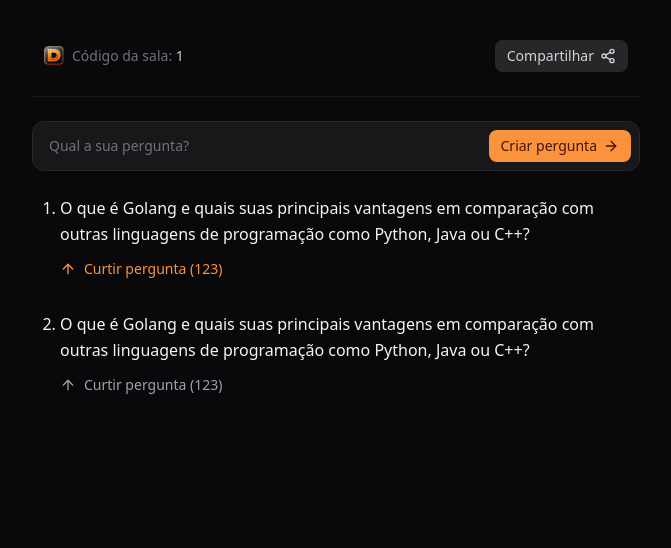
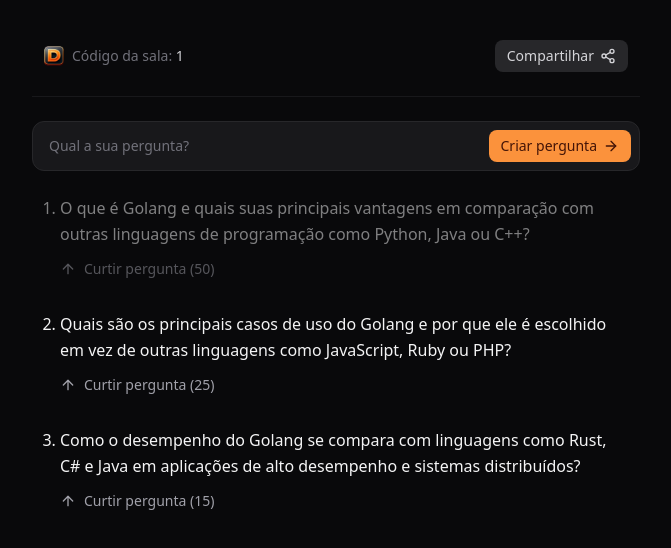
Before and after one commit to Aldacelio/D-Answer-front, a React (Vite) app: page /room/1 in a window 1280 px wide. Shown: the top 548 px of the page, without its empty margins (304-975 px from the left). Built offline with nearby package versions, Linux system fonts and the light colour scheme.

Commit message:
refactor: componentize messages and prepare for like functionality

```diff
--- /dev/null
+++ b/src/components/message.tsx
@@ -0,0 +1,40 @@
+import { ArrowUp } from "lucide-react";
+import { useState } from "react";
+
+interface MessageProps {
+  text: string
+  amoutOfReactions: number
+  answered?: boolean
+}
+
+export function Message({ text, amoutOfReactions, answered = false }: MessageProps) {
+  const [hasReacted, setHasReacted] = useState(false);
+
+  function handleReacteToMessage() {
+    setHasReacted(true);
+  }
+
+  return (
+    <li data-answered={answered} className="ml-4 leading-relaxed text-zinc-100 data-[answered=true]:opacity-50 data-[answered=true]:pointer-events-none">
+      {text}
+      {hasReacted ? (
+        <button
+          type="button"
+          className="mt-3 flex items-center gap-2 text-orange-400 text-sm font-medium hover:text-orange-500"
+        >
+          <ArrowUp className="size-4" />
+          Curtir pergunta ({ amoutOfReactions })
+        </button>
+      ) : (
+        <button
+          onClick={handleReacteToMessage}
+          type="button"
+          className="mt-3 flex items-center gap-2 text-zinc-400 text-sm font-medium hover:text-zinc-300"
+        >
+          <ArrowUp className="size-4" />
+          Curtir pergunta ({ amoutOfReactions })
+        </button>
+      )}
+    </li>
+  );
+}
--- a/src/pages/room.tsx
+++ b/src/pages/room.tsx
@@ -1,34 +1,39 @@
-import { useParams } from "react-router-dom"
+import { useParams } from "react-router-dom";
 
-import logo from '../assets/logo.png'
-import { ArrowRight, ArrowUp, Share2 } from "lucide-react"
-import { toast } from "sonner"
+import logo from "../assets/logo.png";
+import { ArrowRight, Share2 } from "lucide-react";
+import { toast } from "sonner";
+import { Message } from "../components/message";
 
 export function Room() {
-    const {roomId} = useParams()
+  const { roomId } = useParams();
 
   function handleShareRoom() {
-        const url = window.location.href.toString()
+    const url = window.location.href.toString();
 
-        if(navigator.share != undefined && navigator.canShare()){
-            navigator.share({ url })
-        }else{
-            navigator.clipboard.writeText(url)
+    if (navigator.share != undefined && navigator.canShare()) {
+      navigator.share({ url });
+    } else {
+      navigator.clipboard.writeText(url);
 
-            toast.info('The room URL was copied to your clipboard!')
+      toast.info("The room URL was copied to your clipboard!");
     }
   }
 
   return (
     <div className="mx-auto max-w-[640px] flex flex-col gap-6 py-10 px-4">
       <div className="flex items-center gap-2 px-3">
-                <img src={logo} alt="logo" className='h-5' />
+        <img src={logo} alt="logo" className="h-5" />
 
         <span className="text-sm text-zinc-500 truncate">
           Código da sala: <span className="text-zinc-300">{roomId}</span>
         </span>
 
-                <button onClick={handleShareRoom} type="submit" className="ml-auto bg-zinc-800 text-zinc-300 px-3 py-1.5 gap-1.5 flex items-center rounded-lg font-medium text-sm hover:bg-zinc-700 transition-colors">
+        <button
+          onClick={handleShareRoom}
+          type="submit"
+          className="ml-auto bg-zinc-800 text-zinc-300 px-3 py-1.5 gap-1.5 flex items-center rounded-lg font-medium text-sm hover:bg-zinc-700 transition-colors"
+        >
           Compartilhar
           <Share2 className="size-4" />
         </button>
@@ -45,32 +50,35 @@
           className="flex-1 text-sm bg-transparent mx-2 outline-none text-zinc-100 placeholder:text-zinc-500"
         />
 
-                    <button type="submit" className="bg-orange-400 text-orange-950 px-3 py-1.5 gap-1.5 flex items-center rounded-lg font-medium text-sm hover:bg-orange-500 transition-colors">
+        <button
+          type="submit"
+          className="bg-orange-400 text-orange-950 px-3 py-1.5 gap-1.5 flex items-center rounded-lg font-medium text-sm hover:bg-orange-500 transition-colors"
+        >
           Criar pergunta
           <ArrowRight className="size-4" />
         </button>
       </form>
 
       <ol className="list-decimal list-outside px-3 space-y-8">
-                    <li className="ml-4 leading-relaxed text-zinc-100">
-                        O que é Golang e quais suas principais vantagens em comparação com outras linguagens de programação como Python, Java ou C++?
+        <Message
+          text="O que é Golang e quais suas principais vantagens em comparação com outras
+                linguagens de programação como Python, Java ou C++?"
+          amoutOfReactions={50}
+          answered
+        />
 
-                        <button type="button" className="mt-3 flex items-center gap-2 text-orange-400 text-sm font-medium hover:text-orange-500">
-                            <ArrowUp className="size-4" />
-                            Curtir pergunta (123)
-                        </button>
-                    </li>
+        <Message
+          text="Quais são os principais casos de uso do Golang e por que ele é escolhido em
+                vez de outras linguagens como JavaScript, Ruby ou PHP?"
+          amoutOfReactions={25}
+        />
 
-                    <li className="ml-4 leading-relaxed text-zinc-100">
-                        O que é Golang e quais suas principais vantagens em comparação com outras linguagens de programação como Python, Java ou C++?
-
-                        <button type="button" className="mt-3 flex items-center gap-2 text-zinc-400 text-sm font-medium hover:text-zinc-300">
-                            <ArrowUp className="size-4" />
-                            Curtir pergunta (123)
-                        </button>
-                    </li>
-
+        <Message
+          text="Como o desempenho do Golang se compara com linguagens como Rust, C# e Java em
+                aplicações de alto desempenho e sistemas distribuídos?"
+          amoutOfReactions={15}
+        />
       </ol>
     </div>
-    )
+  );
 }
```
Lines whose indentation alone changed are shown as unchanged.
